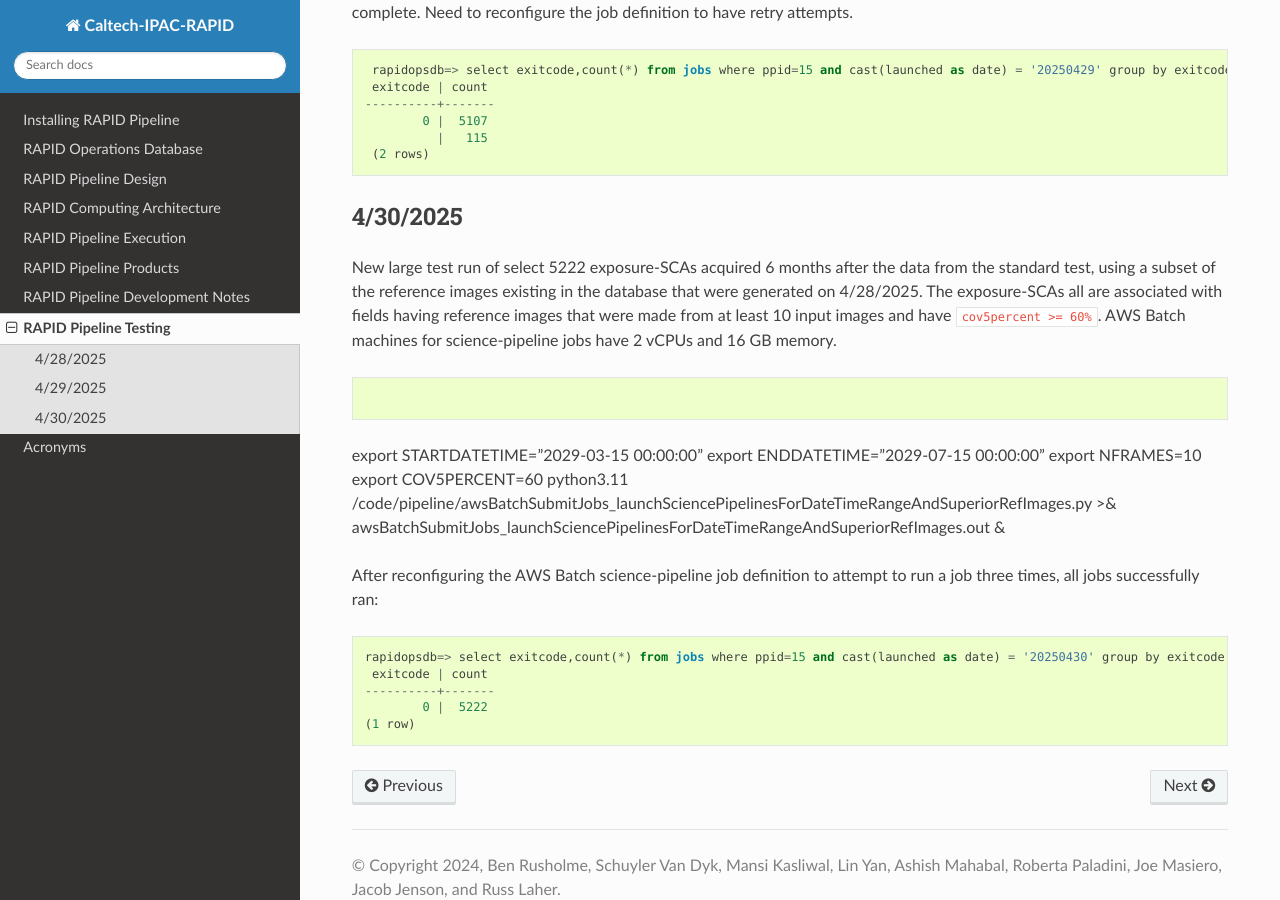
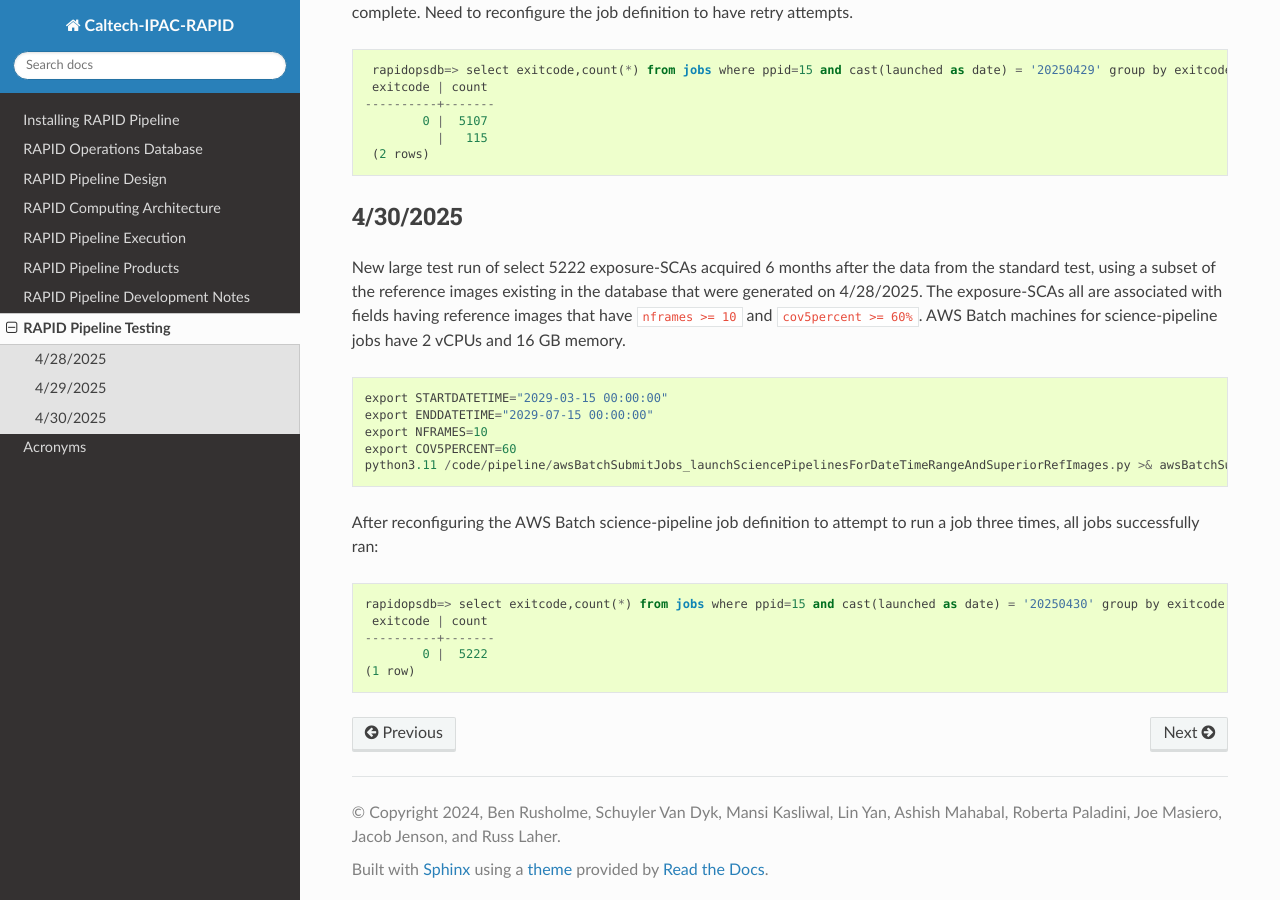
Before and after one commit to Caltech-IPAC/rapid, a Sphinx documentation site: the page built from docs/source/dev/tests.rst, in a window 1280 px wide and 900 px high, scrolled down 3141 px. Built offline with Sphinx 7.4.7 and the Read the Docs theme 3.1.0, drawn with Linux system fonts in a browser that asks for light colours; formulas are drawn with MathJax 3.

Commit message:
Fixed some formatting.

```diff
--- a/docs/source/dev/tests.rst
+++ b/docs/source/dev/tests.rst
@@ -109,16 +109,16 @@ Need to reconfigure the job definition to have retry attempts.
 
 New large test run of select 5222 exposure-SCAs acquired 6 months after the data from the standard test,
 using a subset of the reference images existing in the database that were generated on 4/28/2025.  The exposure-SCAs all
-are associated with fields having reference images that were made from at least 10 input images and have ``cov5percent >= 60%``.
+are associated with fields having reference images that have ``nframes >= 10`` and ``cov5percent >= 60%``.
 AWS Batch machines for science-pipeline jobs have 2 vCPUs and 16 GB memory.
 
 .. code-block::
 
-export STARTDATETIME="2029-03-15 00:00:00"
-export ENDDATETIME="2029-07-15 00:00:00"
-export NFRAMES=10
-export COV5PERCENT=60
-python3.11 /code/pipeline/awsBatchSubmitJobs_launchSciencePipelinesForDateTimeRangeAndSuperiorRefImages.py >& awsBatchSubmitJobs_launchSciencePipelinesForDateTimeRangeAndSuperiorRefImages.out &
+    export STARTDATETIME="2029-03-15 00:00:00"
+    export ENDDATETIME="2029-07-15 00:00:00"
+    export NFRAMES=10
+    export COV5PERCENT=60
+    python3.11 /code/pipeline/awsBatchSubmitJobs_launchSciencePipelinesForDateTimeRangeAndSuperiorRefImages.py >& awsBatchSubmitJobs_launchSciencePipelinesForDateTimeRangeAndSuperiorRefImages.out &
 
 After reconfiguring the AWS Batch science-pipeline job definition to attempt to run a job three times, all jobs successfully ran:
 
```
